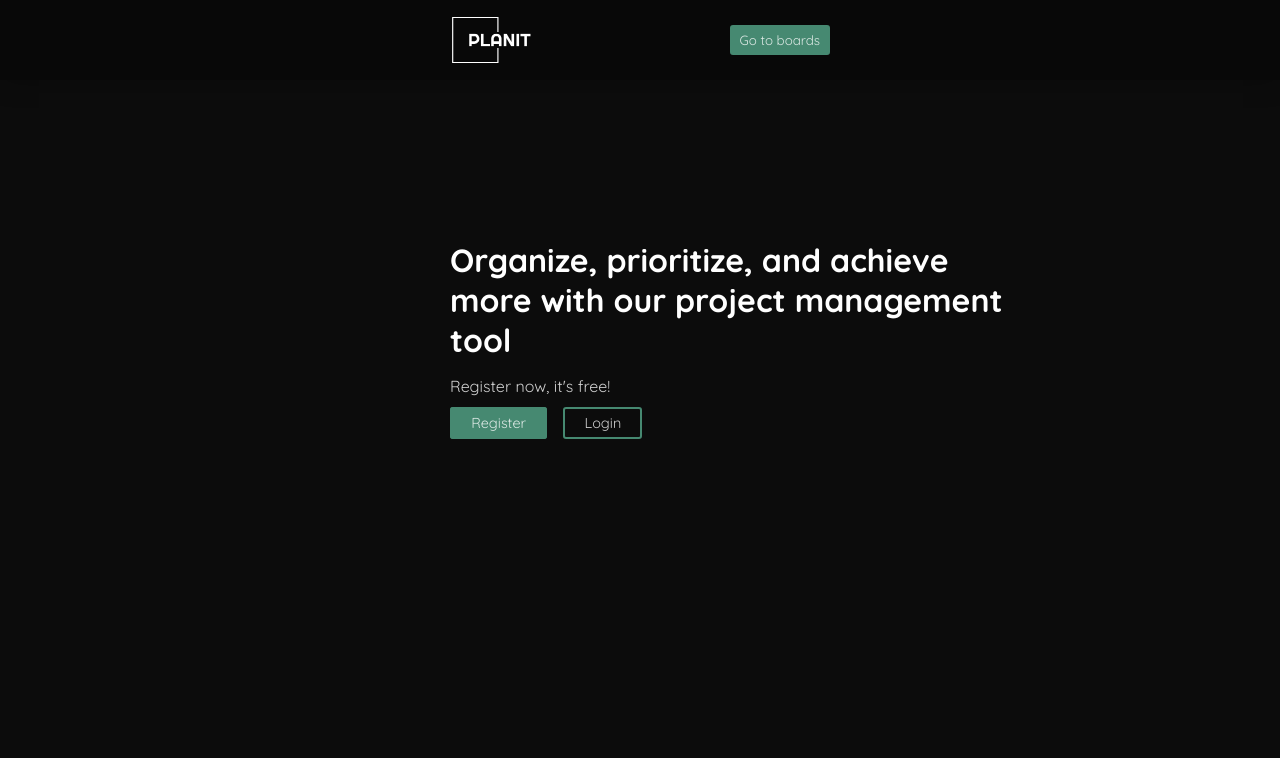
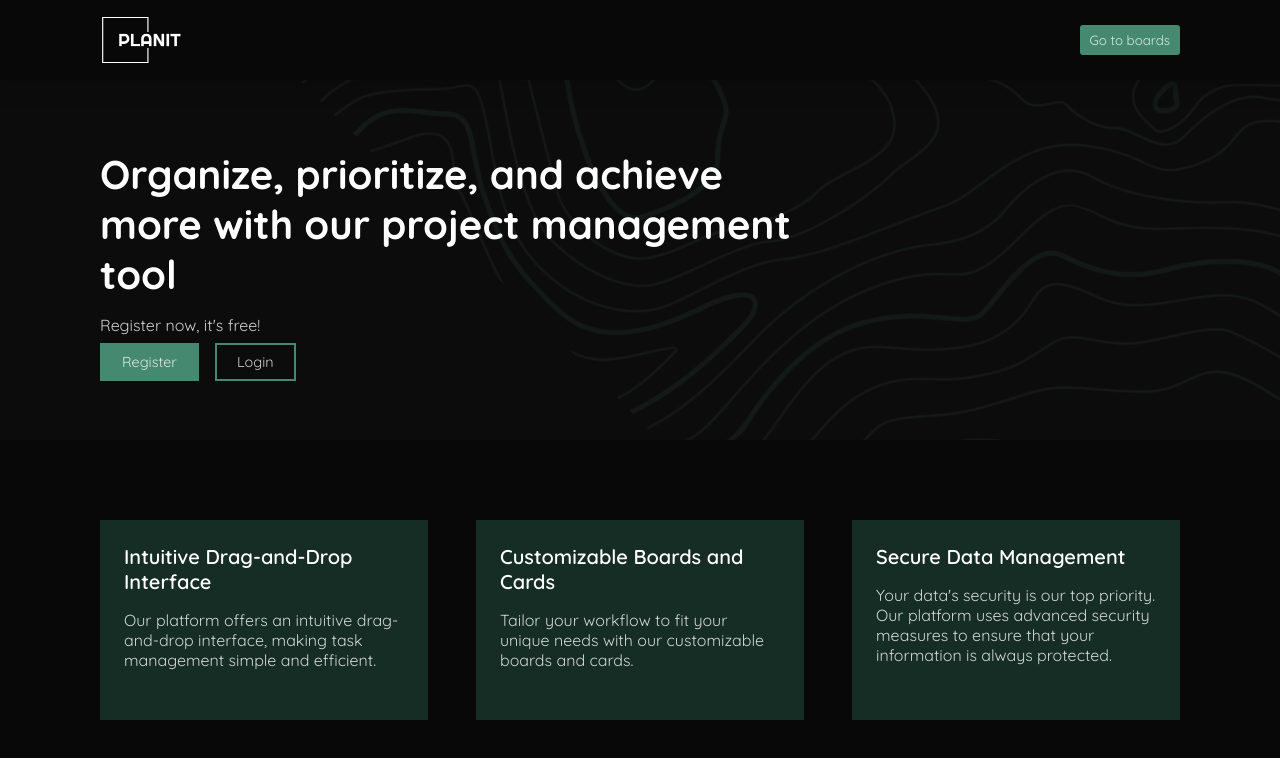
Before and after one commit to leeviko/planit, a React (Vite) app in the folder client/: page / in a window 1280 px wide. Shown: the top 758 px of the page. Built offline with nearby package versions, Linux system fonts and the light colour scheme; no server answers.

Commit message:
Better landing page

```diff
--- a/client/src/features/ui/Navbar.css
+++ b/client/src/features/ui/Navbar.css
@@ -12,7 +12,7 @@
 }
 
 .nav-noauth {
-  margin: 0 450px;
+  margin: 0 var(--landing-padding);
 }
 .nav-auth {
   margin: 0 25px;
--- a/client/src/pages/Home.tsx
+++ b/client/src/pages/Home.tsx
@@ -1,11 +1,14 @@
 import { Link } from 'react-router-dom';
 import '../styles/Home.css';
 import noAuthRoute from '../features/auth/NoAuthRoute';
+import Pattern from '../assets/pattern.svg';
 
 const HomePage = () => {
   return (
     <div className="home-page">
-      <div className="home-content">
+      <div className="home-header">
+        <img src={Pattern} alt="" className="home-header-pattern" />
+        <div className="home-header-container">
           <div className="text">
             <h1>
               Organize, prioritize, and achieve more with our project management
@@ -13,12 +16,39 @@ const HomePage = () => {
             </h1>
             <p>Register now, it's free!</p>
           </div>
-        <Link to={'/register'} className="btn">
+          <Link to={'/register'} className="btn-lg">
             Register
           </Link>
-        <Link to={'/login'} className="btn-line">
+          <Link to={'/login'} className="btn-lg-line">
             Login
           </Link>
+        </div>
+      </div>
+      <div className="home-footer">
+        <div className="home-footer-cards">
+          <div className="home-footer-card">
+            <h3>Intuitive Drag-and-Drop Interface</h3>
+            <p>
+              Our platform offers an intuitive drag-and-drop interface, making
+              task management simple and efficient.
+            </p>
+          </div>
+          <div className="home-footer-card">
+            <h3>Customizable Boards and Cards</h3>
+            <p>
+              Tailor your workflow to fit your unique needs with our
+              customizable boards and cards.
+            </p>
+          </div>
+          <div className="home-footer-card">
+            <h3>Secure Data Management</h3>
+            <p>
+              Your data's security is our top priority. Our platform uses
+              advanced security measures to ensure that your information is
+              always protected.
+            </p>
+          </div>
+        </div>
       </div>
     </div>
   );
--- a/client/src/styles/Home.css
+++ b/client/src/styles/Home.css
@@ -1,25 +1,71 @@
-.home-content {
-  margin: 10rem 450px;
+.home-page {
+  height: calc(100vh - var(--navbar-height));
 }
 
-.home-content .text {
-  margin: 1rem 0;
+.home-header {
+  height: 50%;
+  padding: 0 var(--landing-padding);
+  display: flex;
+  align-items: center;
 }
 
-.home-content h1 {
-  width: 560px;
+.home-header-pattern {
+  position: fixed;
+  z-index: -1;
+  scale: 2.5;
+  rotate: 45deg;
+  opacity: 0.1;
+  right: -200px;
+  top: -400px;
+  pointer-events: none;
+  user-select: none;
 }
 
-.home-content p {
+.home-header h1 {
+  width: 700px;
+  font-size: 2.5rem;
+}
+
+.home-header p {
   margin: 1rem 0;
   color: rgba(255, 255, 255, 0.8);
 }
 
-.home-content a:first-of-type {
+.home-header a:first-of-type {
   margin-right: 1rem;
 }
 
-.home-content a {
+.home-header a {
   font-size: 0.9rem;
-  padding: 0.3rem 1.2rem;
 }
+
+.home-footer {
+  background-color: var(--black);
+  height: 50%;
+  padding: 5rem var(--landing-padding);
+}
+
+.home-footer-cards {
+  height: 100%;
+  display: grid;
+  grid-template-columns: repeat(3, 1fr);
+  gap: 3rem;
+}
+
+.home-footer-card {
+  display: grid;
+  grid-template-rows: max-content 1fr;
+  gap: 1rem;
+  max-width: 350px;
+  padding: 1.5rem;
+  background-color: var(--accent-dark);
+}
+
+.home-footer-card h3 {
+  font-size: 1.25rem;
+  font-weight: 600;
+}
+
+.home-footer-card p {
+  color: rgba(255, 255, 255, 0.8);
+}
--- a/client/src/styles/index.css
+++ b/client/src/styles/index.css
@@ -41,6 +41,8 @@
 
   --navbar-height: 80px;
   --board-navbar-height: 50px;
+
+  --landing-padding: 600px;
 }
 
 @font-face {
@@ -84,6 +86,28 @@ input {
   background-color: var(--accent);
 }
 
+.btn-lg {
+  transition: all 0.15s ease;
+  color: rgba(255, 255, 255, 0.8);
+  background-color: var(--accent);
+  padding: 0.5rem 1.25rem;
+  border: 2px solid var(--accent);
+}
+
+.btn-lg-line {
+  transition: all 0.15s ease;
+  background-color: var(--bg);
+  color: rgba(255, 255, 255, 0.8);
+  padding: 0.5rem 1.25rem;
+  border: 2px solid var(--accent);
+}
+
+.btn-lg:hover,
+.btn-lg-line:hover {
+  border-color: var(--accent-hover);
+  background-color: var(--accent-hover);
+}
+
 .btn:hover,
 .btn-line:hover {
   border-color: var(--accent-hover);
@@ -103,3 +127,15 @@ input {
 .overlay.invisible {
   background: none;
 }
+
+@media screen and (max-width: 2000px) {
+  :root {
+    --landing-padding: 400px;
+  }
+}
+
+@media screen and (max-width: 1500px) {
+  :root {
+    --landing-padding: 100px;
+  }
+}
```
Also changed, not shown: client/src/assets/pattern.svg (added). Lines whose indentation alone changed are shown as unchanged.
